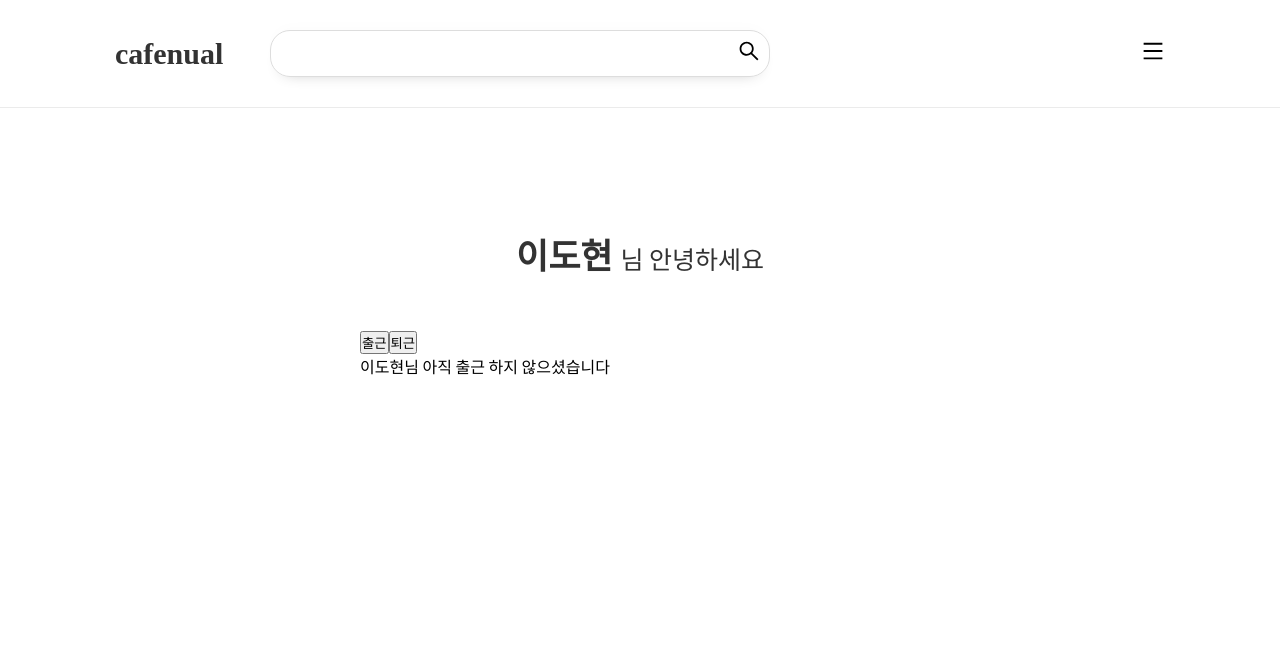
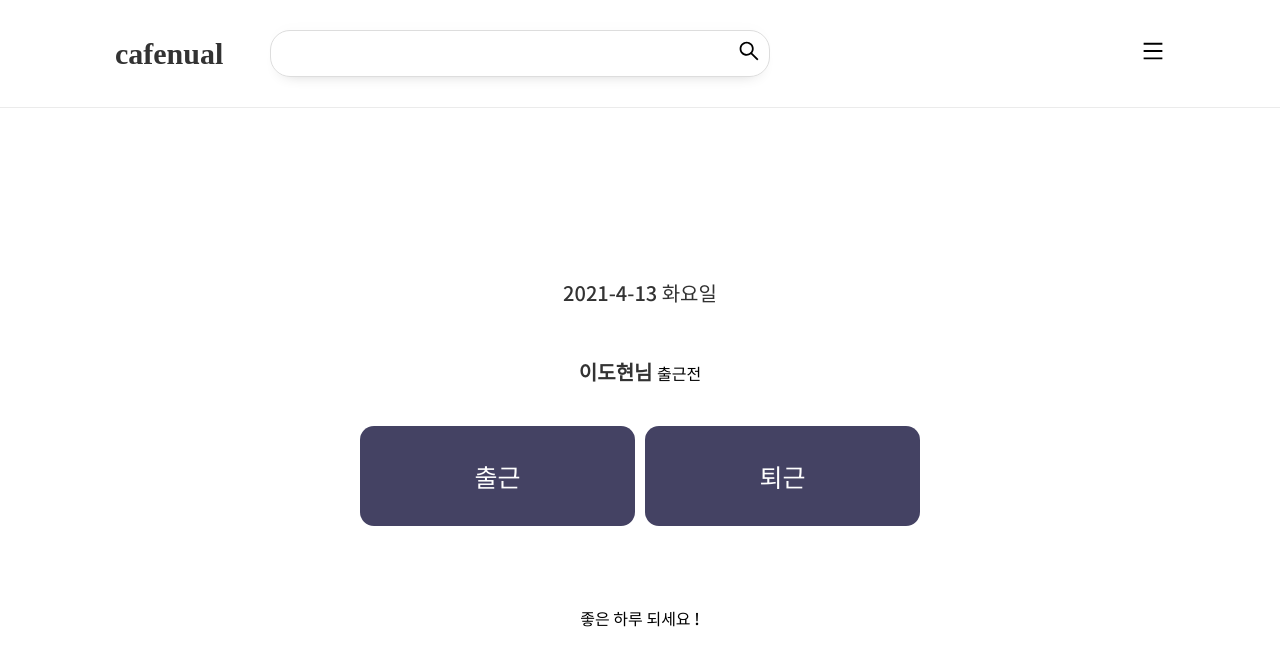
Before and after one commit to cafenual/cafenual-do, a React (Create React App) app in the folder cafenual-front/: page /commute in a window 1280 px wide. Shown: the top 666 px of the page. Built offline with nearby package versions, Linux system fonts and the light colour scheme; a web font is replaced by a local one.

Commit message:
Implements : 출-퇴근 기능

```diff
--- a/cafenual-front/src/App.css
+++ b/cafenual-front/src/App.css
@@ -1,5 +1,6 @@
 @import url("https://fonts.googleapis.com/css2?family=Noto+Sans+KR:wght@500&display=swap");
 @import url("https://fonts.googleapis.com/css2?family=Patrick+Hand&family=Sniglet&display=swap");
+
 
 body {
   font-family: "Noto Sans KR", sans-serif;
@@ -8,6 +9,7 @@ body {
 
 #container {
   position: relative;
+  overflow: hidden;
 }
 
 ul {
--- a/cafenual-front/src/layouts/Header/styles.css
+++ b/cafenual-front/src/layouts/Header/styles.css
@@ -1,6 +1,6 @@
 #Header {
   margin: 0 auto;
-  min-width: 340px;
+  min-width: 320px;
   position: relative;
   padding: 30px;
   border-bottom: 1px solid #ebebeb;
--- a/cafenual-front/src/pages/Commute/index.tsx
+++ b/cafenual-front/src/pages/Commute/index.tsx
@@ -1,27 +1,109 @@
-import React from "react";
+import React, { useState } from "react";
 import "./styles.css";
 
 const Commute = () => {
+  const [commuteMessage, setCommuteMessage] = useState("출근전");
+  const [commuteState, setCommuteState] = useState({
+    attendanceState: 0,
+    leaveState: 0,
+  });
+
+  const { attendanceState, leaveState } = commuteState;
+
+  // 날짜 객체
+  let now = new Date();
+  let today = {
+    year: now.getFullYear(),
+    month: now.getMonth() + 1, // 0부터 1월로 시작해서 +1 해줘야됨
+    date: now.getDate(),
+    day: now.getDay(),
+    hours: now.getHours(),
+    minutes: now.getMinutes(),
+    seconds: now.getSeconds(),
+  };
+
+  let { year, month, date, day, hours, minutes } = today;
+  let week = [
+    "일요일",
+    "월요일",
+    "화요일",
+    "수요일",
+    "목요일",
+    "금요일",
+    "토요일",
+  ];
+
+  const attendance = () => {
+    if (attendanceState === 1) {
+      alert("이미 출근을 하였습니다");
+      return;
+    }
+    setCommuteMessage(` ${hours}:${minutes} 출근 완료`);
+    setCommuteState({
+      ...commuteState,
+      attendanceState: 1,
+    });
+  };
+
+  const leave = () => {
+    if (attendanceState === 0) {
+      alert("아직 출근을 하지 않았습니다");
+      return;
+    }
+
+    if (leaveState === 1) {
+      alert("이미 퇴근을 하였습니다");
+      return;
+    }
+
+    setCommuteMessage(` ${hours}:${minutes} 퇴근 완료`);
+    setCommuteState({
+      ...commuteState,
+      leaveState: 1,
+    });
+  };
+
   return (
     <div id="Commute">
       <div className="commute-page">
+        <div className="commute-date">
+          <span>
+            {year}-{month}-{date} {week[day]}
+          </span>
+        </div>
+
         <div className="commute-user">
-            <span className="commute-user-name">이도현  </span>
-            <span>님 안녕하세요</span>
+          <span className="commute-user-name">이도현님 </span>
+          <span>{commuteMessage}</span>
         </div>
 
         <div className="commute-btn">
-            <button className="attendance">출근</button>
-            <button className="leave">퇴근</button>
+          <button
+            style={
+              attendanceState === 0
+                ? { background: "#444263" }
+                : { background: "#89898d" }
+            }
+            className="attendance btn"
+            onClick={attendance}
+          >
+            출근
+          </button>
+          <button
+            style={
+              leaveState === 0
+                ? { background: "#444263" }
+                : { background: "#89898d" }
+            }
+            className="leave btn"
+            onClick={leave}
+          >
+            퇴근
+          </button>
         </div>
 
         <div className="commute-result">
-              <span>
-                  이도현
-              </span>
-              <span>
-                  님 아직 출근 하지 않으셨습니다
-              </span>
+          <span>좋은 하루 되세요 ! </span>
         </div>
       </div>
     </div>
--- a/cafenual-front/src/pages/Commute/styles.css
+++ b/cafenual-front/src/pages/Commute/styles.css
@@ -1,21 +1,74 @@
-.commute-page{
-    min-width: 340px;
+#Commute{
+    padding-top:150px;
+}
+
+
+.commute-page {
+  min-width: 320px;
   max-width: 600px;
   margin: 0 auto;
   padding: 20px;
 }
 
-.commute-user{
+.commute-date {
   text-align: center;
-    padding-top: 100px;
   padding-bottom: 40px;
-    font-size: 25px;
+  font-size: 20px;
   color: #333;
   margin-bottom: 10px;
 }
 
+
+
+.commute-btn {
+  margin: 0 auto;
+
+  display: flex;
+  padding: 40px 0 80px;
+  justify-content: center;
+}
+
+.commute-btn .btn {
+    width: 292px;
+    height: 100px;
+    font-size: 25px;
+    border-radius: 14px;
+    background: #444263;
+    color: #fff;
+    border: none;
+    outline: none;
+    cursor: pointer;
+}
+
+.commute-btn .btn:hover{
+    background-color: #5b5983;
+}
+
+.commute-btn .leave{
+    margin-left:10px;
+
+}
+
+.commute-user {
+  text-align: center;
+}
+
 .commute-user .commute-user-name{
-    color:#333;
-    font-size: 35px;
+    color: #333;
+    font-size:20px;
     font-weight: 700;
 }
+
+.commute-result{
+    text-align: center;
+}
+
+@media screen and (max-width: 600px) {
+    body #Commute{
+        padding-top:20px;
+    }
+
+    body .commute-btn .btn{
+        height:70px;
+    }
+}
--- a/cafenual-front/src/pages/Login/styles.css
+++ b/cafenual-front/src/pages/Login/styles.css
@@ -1,77 +1,75 @@
-
-
-.login-form{
-    min-width: 340px;
+.login-form {
+  min-width: 320px;
   max-width: 600px;
   margin: 0 auto;
-    padding:20px;
+  padding: 20px;
 }
 
-.login-form .login-form-tit{
+.login-form .login-form-tit {
   text-align: center;
-    padding-top:150px;
-    padding-bottom:40px;
-    font-size:35px;
-    color:#333;
+  padding-top: 150px;
+  padding-bottom: 40px;
+  font-size: 35px;
+  color: #333;
   margin-bottom: 10px;
 }
-.login-form .login-input{
-    width:100%;
-    height:45px;
+.login-form .login-input {
+  width: 100%;
+  height: 45px;
   margin: 5px 0;
 }
 
-.login-form .login-input{
-    padding:5px
+.login-form .login-input {
+  padding: 5px;
 }
 
-.login-form button{
-    width:100%;
-    height:40px;
+.login-form button {
+  width: 100%;
+  height: 40px;
 }
 
-.login-form .login-manage{
-    display:flex;
+.login-form .login-manage {
+  display: flex;
   align-items: center;
   justify-content: space-between;
   height: 30px;
 }
 
-.login-form .login-manage .save-id{
-    display:flex;
+.login-form .login-manage .save-id {
+  display: flex;
   align-items: center;
-    height:100%;
-    font-size:13px;
+  height: 100%;
+  font-size: 13px;
 }
 
-.login-form .login-manage .checkbox{
+.login-form .login-manage .checkbox {
   width: 16px;
   height: 14px;
   margin-right: 2px;
 }
 
-.login-manage .find-accounts{
-    font-size:13px;
+.login-manage .find-accounts {
+  font-size: 13px;
 }
 
-.login-manage .find-accounts span{
+.login-manage .find-accounts span {
   padding: 0 4px;
 }
 
-.login-form .login-btn{
+.login-form .login-btn {
   margin: 5px 0;
-    background-color:#333;
-    border:none;
-    color:#fff;
+  background-color: #333;
+  border: none;
+  color: #fff;
   font-size: 15px;
   font-weight: 700;
 }
 
-.join-link{
+.join-link {
   font-size: 13px;
 }
 
-.join-link .join-link-btn a{
+.join-link .join-link-btn a {
   color: #333;
   text-decoration: underline;
 }
```
Lines whose indentation alone changed are shown as unchanged.
